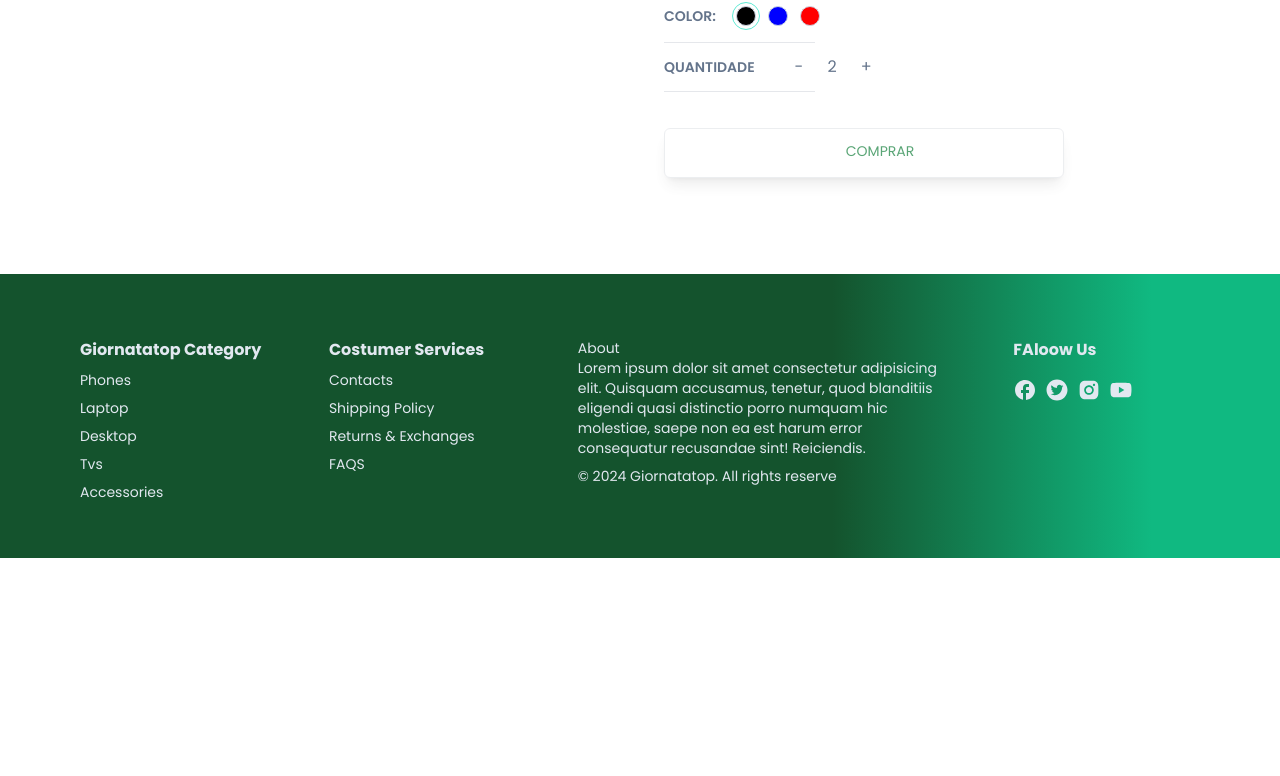
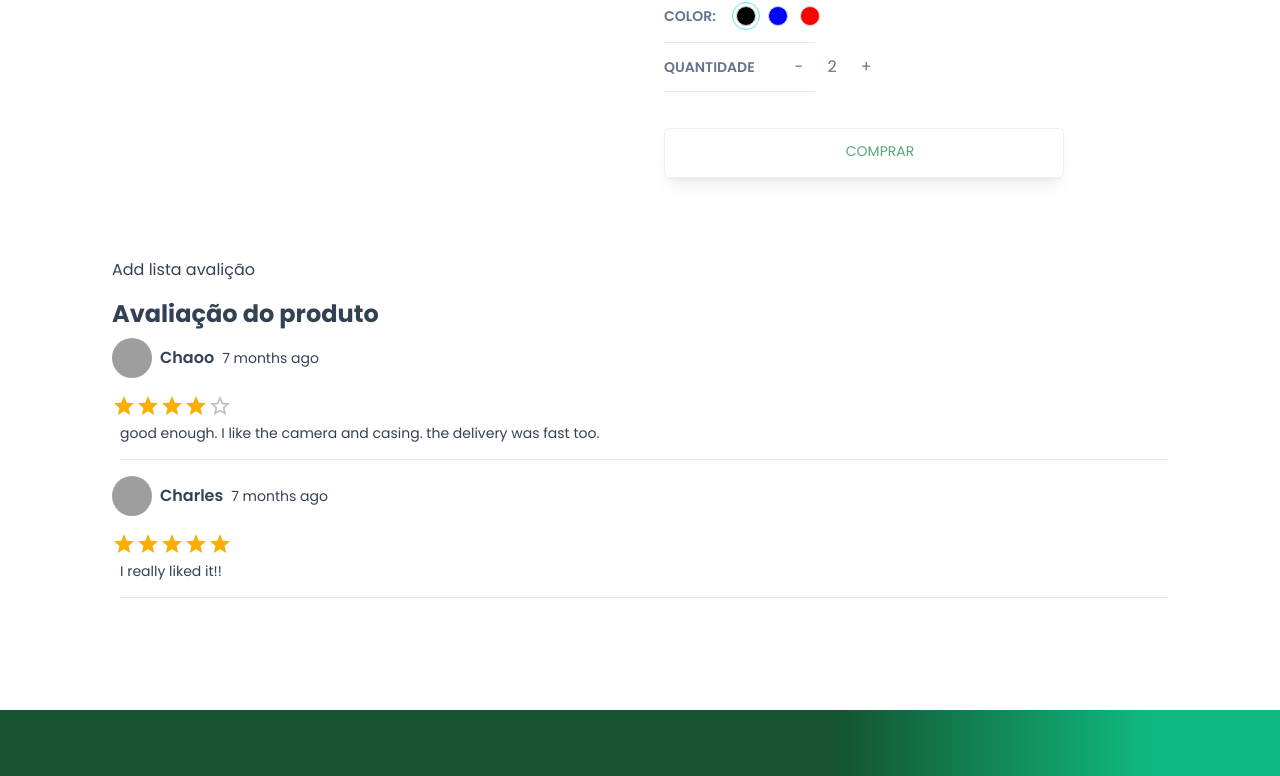
Before and after one commit to fabriciofcastro/store, a Next.js app: page /product/1 in a window 1280 px wide. Shown: the part 577-1353 px from the top of the page. Before the commit the page ends 1135 px from the top, so only its background shows below. Built offline with nearby package versions, Linux system fonts and the light colour scheme; grey boxes are pictures that could not be loaded.

Commit message:
Adiconado avalaiação do produto com avatar do usuários

```diff
--- /dev/null
+++ b/app/components/Avatar.tsx
@@ -0,0 +1,22 @@
+import Image from "next/image";
+import { FaUserCircle } from "react-icons/fa";
+interface AvatarProps {
+  src?: string | null | undefined;
+}
+
+const Avatar: React.FC<AvatarProps> = ({ src }) => {
+  if (src) {
+    return (
+      <Image
+        src={src}
+        alt="Avatar"
+        className="rounded-full"
+        height="30"
+        width="30"
+      />
+    );
+  }
+  return <FaUserCircle size={24} />;
+};
+
+export default Avatar;
--- /dev/null
+++ b/app/components/heading.tsx
@@ -0,0 +1,14 @@
+interface HeadingProps {
+  title: string;
+  center?: boolean;
+}
+
+const Heading: React.FC<HeadingProps> = ({ title, center }) => {
+  return (
+    <div className={center ? "text-center" : "text-start"}>
+      <h1 className="font-bold text-2xl">{title}</h1>
+    </div>
+  );
+};
+
+export default Heading;
--- /dev/null
+++ b/app/product/[productId]/ListRating.tsx
@@ -0,0 +1,41 @@
+"use client";
+import Heading from "@/app/components/heading";
+import { Avatar, Rating } from "@mui/material";
+import moment from "moment";
+
+interface ListRatingProps {
+  product: any;
+}
+
+const ListRating: React.FC<ListRatingProps> = ({ product }) => {
+  return (
+    <div>
+      <Heading title={"Avaliação do produto "} />
+      <div className="text-sm mt-2">
+        {product.reviews &&
+          product.reviews.map((review: any) => {
+            return (
+              <div key={review.user.image} className="max-w-300px">
+                <div className="flex gap-2 items-center">
+                  <Avatar src={review?.user.image} />
+                  <div className="font-semibold text-[16px] ">
+                    {review?.user.name}
+                  </div>
+                  <div>{moment(review.createdDate).fromNow()}</div>
+                </div>
+                <div className="mt-4">
+                  <Rating value={review.rating} readOnly />
+                  <div className="ml-2">
+                    {review.comment}
+                    <hr className="mt-4 mb-4" />
+                  </div>
+                </div>
+              </div>
+            );
+          })}
+      </div>
+    </div>
+  );
+};
+
+export default ListRating;
--- a/app/product/[productId]/page.tsx
+++ b/app/product/[productId]/page.tsx
@@ -2,12 +2,17 @@
 import { IParams } from "@/interfaces/IParams";
 import ProductDetails from "./ProductDetails";
 import { product } from "@/utils/dataProduct";
+import ListRating from "./ListRating";
 
 export default function Product({ params }: { params: IParams }) {
   return (
     <div className="p-8">
       <Container>
         <ProductDetails product={product} />
+        <div className="flex flex-col mt-20 gap-4">
+          <div> Add lista avalição</div>
+          <ListRating product={product} />
+        </div>
       </Container>
     </div>
   );
--- a/next.config.js
+++ b/next.config.js
@@ -1,8 +1,8 @@
 /** @type {import('next').NextConfig} */
 const nextConfig = {
   images: {
-    domains: [ "firebasestorage.googleapis.com" ],
-  }
-}
+    domains: ["firebasestorage.googleapis.com", "lsh.googleusercontent.com"],
+  },
+};
 
-module.exports = nextConfig
+module.exports = nextConfig;
--- a/package.json
+++ b/package.json
@@ -17,6 +17,7 @@
     "@emotion/styled": "^11.11.0",
     "@mui/icons-material": "^5.15.4",
     "@mui/material": "^5.15.4",
+    "moment": "^2.30.1",
     "next": "14.0.4",
     "react": "^18",
     "react-dom": "^18",
```
Also changed, not shown: 2 other files (tests, documents, lock files or other folders).
